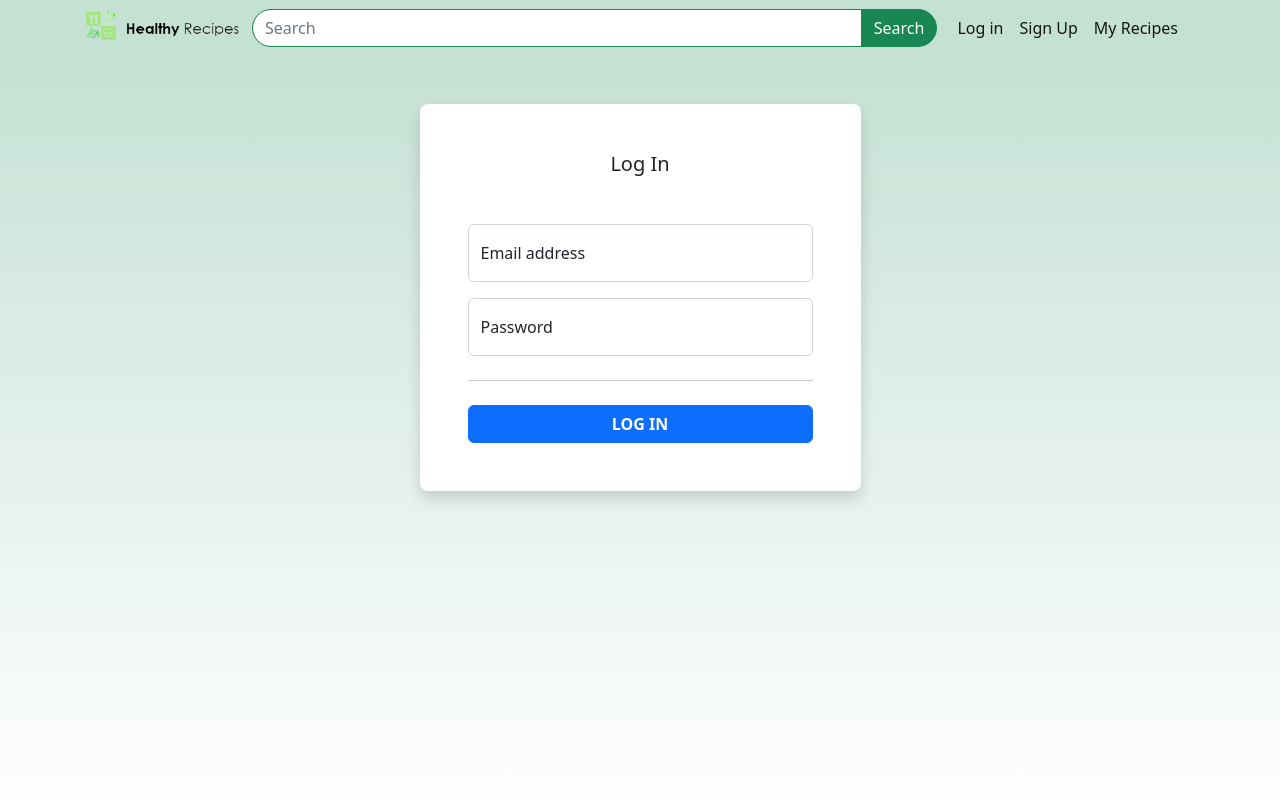
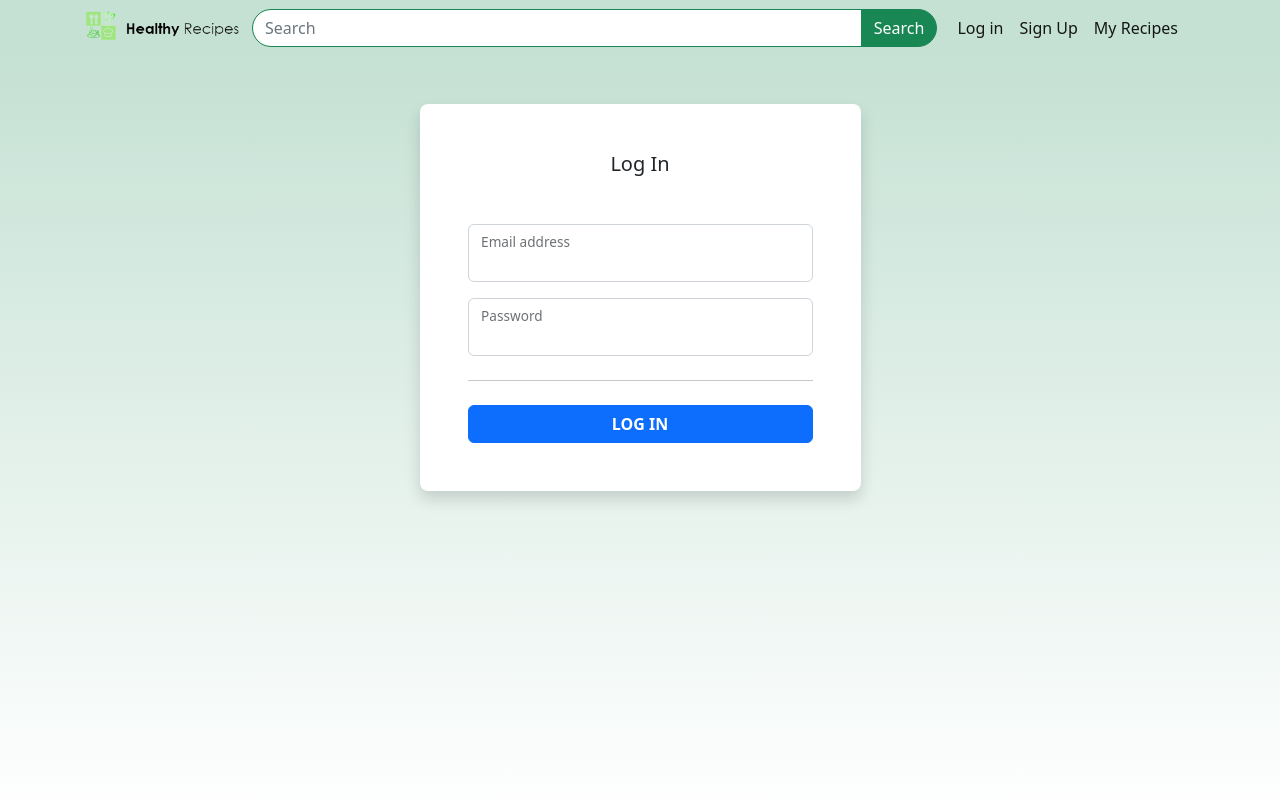
Before and after one commit to martincorona007/Healthy-Recipes, a React (Create React App) app in the folder front-end/: page /login in a window 1280 px wide. Shown: the top 800 px of the page. Built offline with nearby package versions, Linux system fonts and the light colour scheme.

Commit message:
adding validation form in login

```diff
--- a/front-end/package.json
+++ b/front-end/package.json
@@ -3,6 +3,7 @@
   "version": "0.1.0",
   "private": true,
   "dependencies": {
+    "@hookform/resolvers": "^2.9.11",
     "@testing-library/jest-dom": "^5.16.5",
     "@testing-library/react": "^13.3.0",
     "@testing-library/user-event": "^13.5.0",
@@ -14,11 +15,13 @@
     "bootstrap": "^5.2.1",
     "react": "^18.2.0",
     "react-dom": "^18.2.0",
+    "react-hook-form": "^7.43.1",
     "react-router-dom": "^6.4.1",
     "react-scripts": "5.0.1",
     "react-toastify": "^9.1.1",
     "typescript": "^4.8.2",
-    "web-vitals": "^2.1.4"
+    "web-vitals": "^2.1.4",
+    "yup": "^1.0.0"
   },
   "scripts": {
     "start": "react-scripts start",
--- a/front-end/src/components/pages/Login.tsx
+++ b/front-end/src/components/pages/Login.tsx
@@ -1,23 +1,21 @@
 import React, { ChangeEvent, FormEvent, useEffect, useState } from "react";
-import { IUserAuth } from "../../interfaces/IUser";
+import { useForm } from "react-hook-form";
 import * as userService from "../../services/auth";
-import { toast } from "react-toastify";
-import { errorMessage,successMessage } from "../../shared/messages";
+import { yupResolver } from "@hookform/resolvers/yup";
+import { errorMessage } from "../../shared/messages";
+import { schemaLogin } from "../../shared/schema";
+import { FormValuesLogin } from "../../shared/types";
+
 function Login() {
 
-  const initialState = {
-    email: "",
-    password: "",
-  }
-  const [user, setUser] = useState<IUserAuth>(initialState);
-  const handlerInput = (e: ChangeEvent<HTMLInputElement>) => {
-   // console.log(e.target.name)
-    setUser({ ...user, [e.target.name]: e.target.value })
-  }
-  const handlerForm = async(e: FormEvent<HTMLFormElement>) => {
-    e.preventDefault();
-    console.log(user);
-    userService.signIn(user).then((response: any)=> {
+
+  const formOptions = { resolver: yupResolver(schemaLogin) };
+  const {register,handleSubmit,formState: { errors },} = useForm<FormValuesLogin>(formOptions);
+
+  const handlerForm = (data: FormValuesLogin) => {
+
+    console.log(data);
+    userService.signIn(data).then((response: any)=> {
       console.log("YEs ",response)
 
     }).catch((e: any)=> {
@@ -39,14 +37,20 @@ function Login() {
           <div className="card border-0 shadow rounded-3 my-5">
             <div className="card-body p-4 p-sm-5">
               <h5 className="card-title text-center mb-5 fw-light fs-5">Log In</h5>
-              <form onSubmit={handlerForm}>
+              <form onSubmit={handleSubmit(handlerForm)}>
                 <div className="form-floating mb-3">
-                  <input type="email" name="email" className="form-control" placeholder="name@example.com" onChange={handlerInput}  />
+                  <input type="email" className={`form-control ${errors.email ? "is-invalid" : "" }`} id="email" {...register("email")} />
                   <label >Email address</label>
+                  <div id="email">
+                    <p className="color-validation">{errors.email?.message}</p>
+                  </div>
                 </div>
                 <div className="form-floating mb-3">
-                  <input type="password" name="password" className="form-control" placeholder="Password" onChange={handlerInput}  />
+                  <input type="password" className={`form-control ${ errors.password ? "is-invalid" : ""}`} id="password"{...register("password")}/>
                   <label>Password</label>
+                  <div id="password">
+                    <p className="color-validation">{errors.password?.message}</p>
+                  </div>
                 </div>
 
                 <hr className="my-4" />
--- a/front-end/src/components/pages/Register.tsx
+++ b/front-end/src/components/pages/Register.tsx
@@ -1,6 +1,5 @@
 import React, {useState,useEffect, ChangeEvent,FormEvent} from "react";
 import { useNavigate } from "react-router-dom";
-import { toast } from "react-toastify";
 import * as authService from "../../services/auth"
 import { errorMessage,successMessage } from "../../shared/messages";
 
--- /dev/null
+++ b/front-end/src/shared/schema/index.ts
@@ -0,0 +1,9 @@
+import * as yup from "yup";
+const schemaLogin = yup.object().shape({
+  email: yup.string().email().required(),
+  password: yup
+    .string()
+    .required("Password is required")
+    .max(15),
+});
+export {schemaLogin}
--- /dev/null
+++ b/front-end/src/shared/types/index.ts
@@ -0,0 +1,5 @@
+import React  from 'react';
+export type FormValuesLogin = {
+  email: string;
+  password: string;
+};
```
Also changed, not shown: 1 other file (tests, documents, lock files or other folders).
